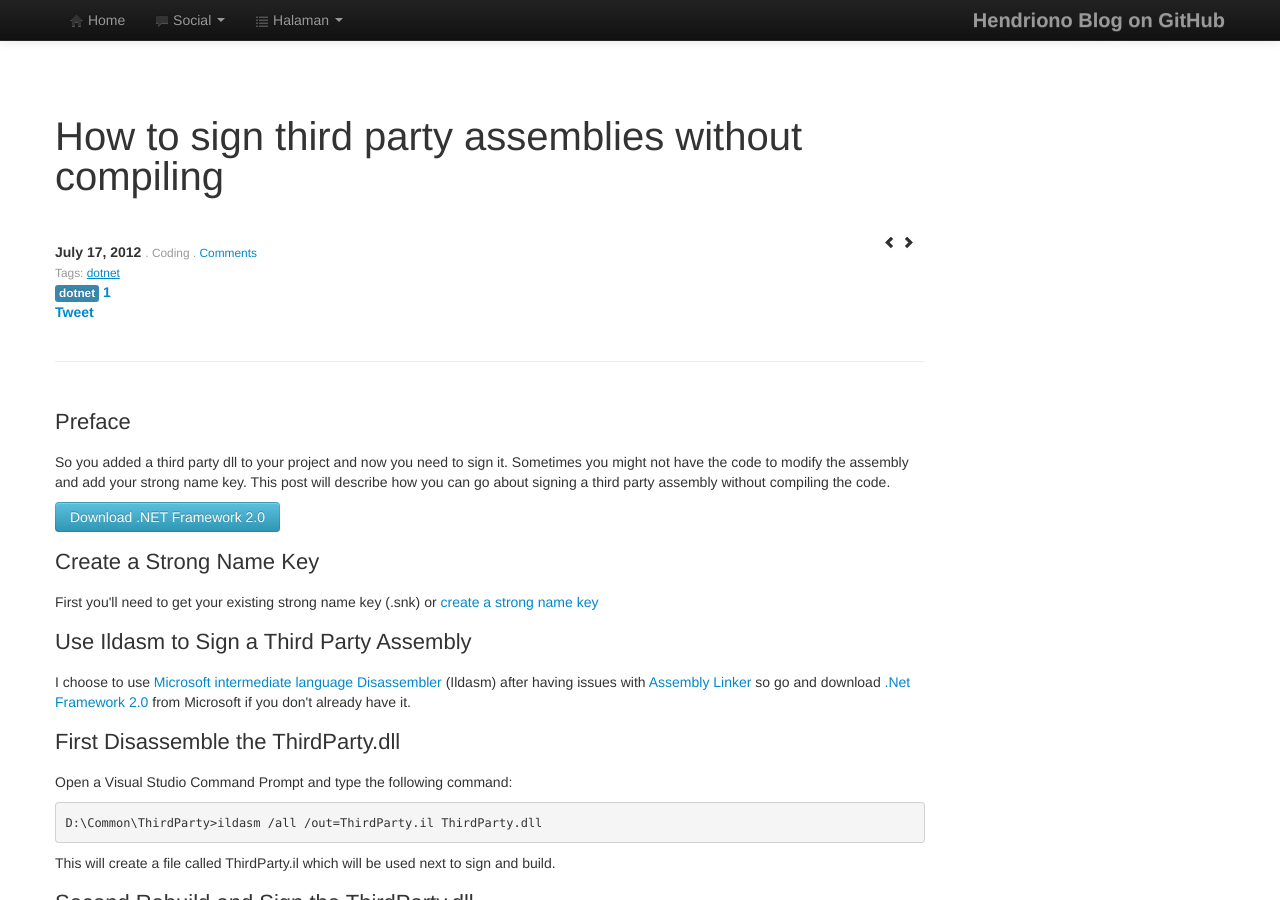
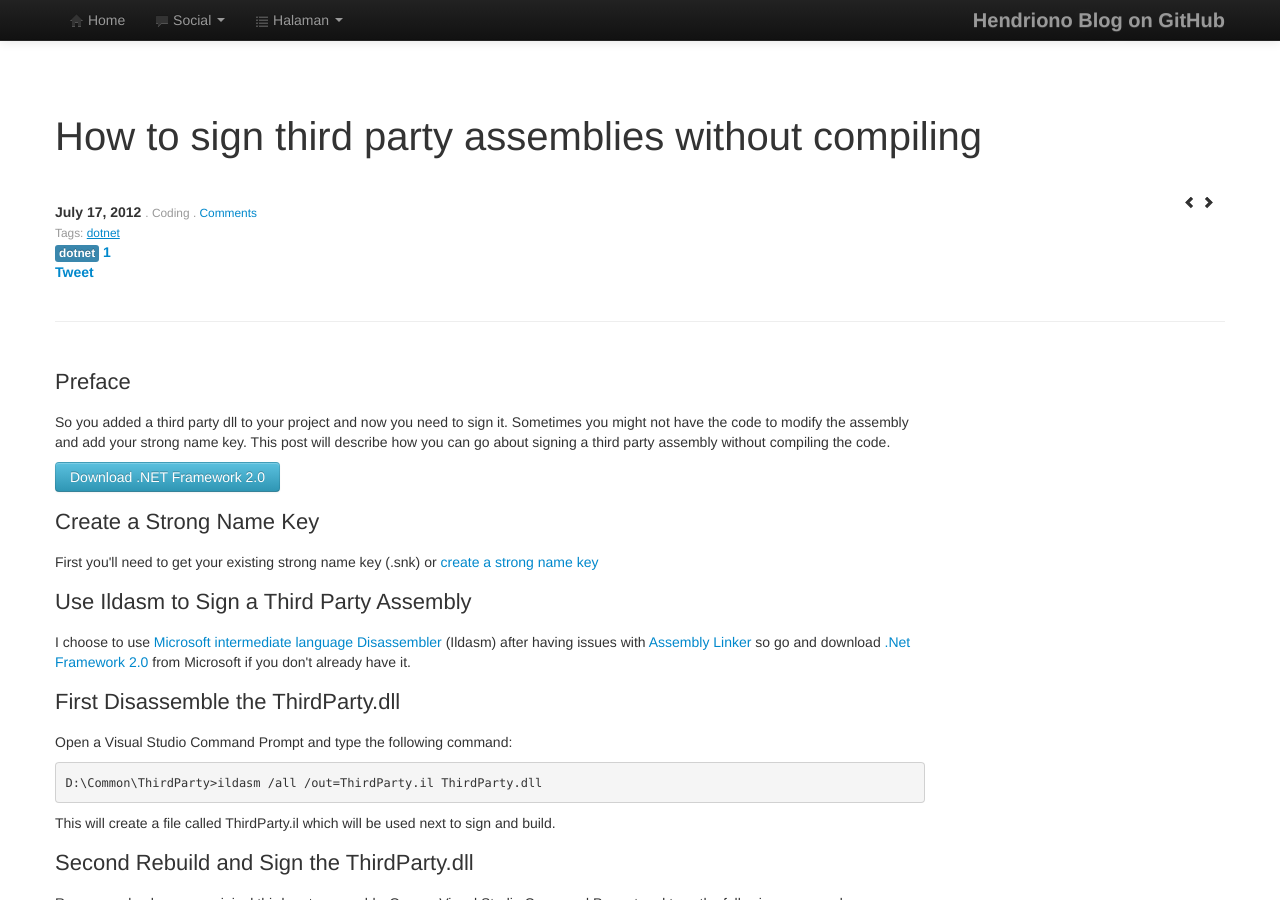
Before and after one commit to hendriono/hendriono.github.com, a Jekyll site: the page built from _posts/2012-07-17-How-to-sign-third-party-assemblies.markdown, in a window 1280 px wide and 900 px high. Built offline with Jekyll 4.4.1, drawn with Linux system fonts in a browser that asks for light colours; nearby versions of some CDN libraries; Markdown is read by kramdown in place of the engine named in the settings; comment, search, counter and statistics services are not loaded.

Commit message:
12 Kolom Fix

```diff
--- a/_includes/post_header.html
+++ b/_includes/post_header.html
@@ -11,13 +11,13 @@
 </script>
 
 <div class="row">
-  <div class="span9 column">
+  <div class="span12 column">
     <p><h1>{{ page.title }}</h1></p>
   </div>
 </div>
 
 <div class="row">
-  <div class="span3 column">
+  <div class="span6 column">
     <h5><strong>{{ page.date | date: "%B %e, %Y" }} <small>. {{ page.category }} . <a href="http://hendriono.github.com{{ page.url }}#disqus_thread" data-disqus-identifier="{{ page.url }}">Comments</a></small></strong>
     <br/><small>Tags: {% for tag in page.tags %} <a href="/tags/{{ tag }}" title="View posts tagged with &quot;{{ tag }}&quot;"><u>{{ tag }}</u></a>  {% if forloop.last != true %} {% endif %} {% endfor %} </small><br/>
       {% assign tags_list = page.tags %} {% include helpers/tags_list.html %}<br/>
@@ -29,7 +29,7 @@
 </div>
 
 <div class="row">
-  <div class="span9 column">
+  <div class="span12 column">
     <hr>
   </div>
 </div>
```
